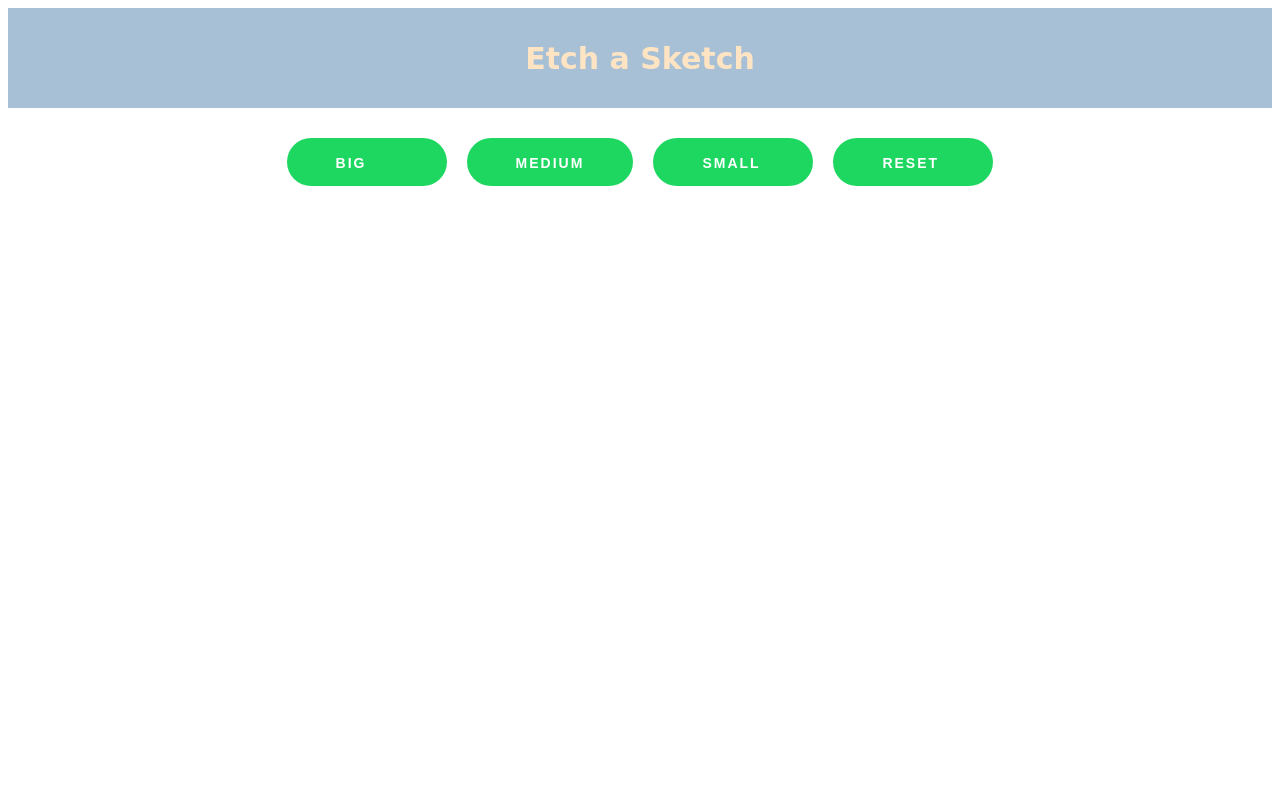
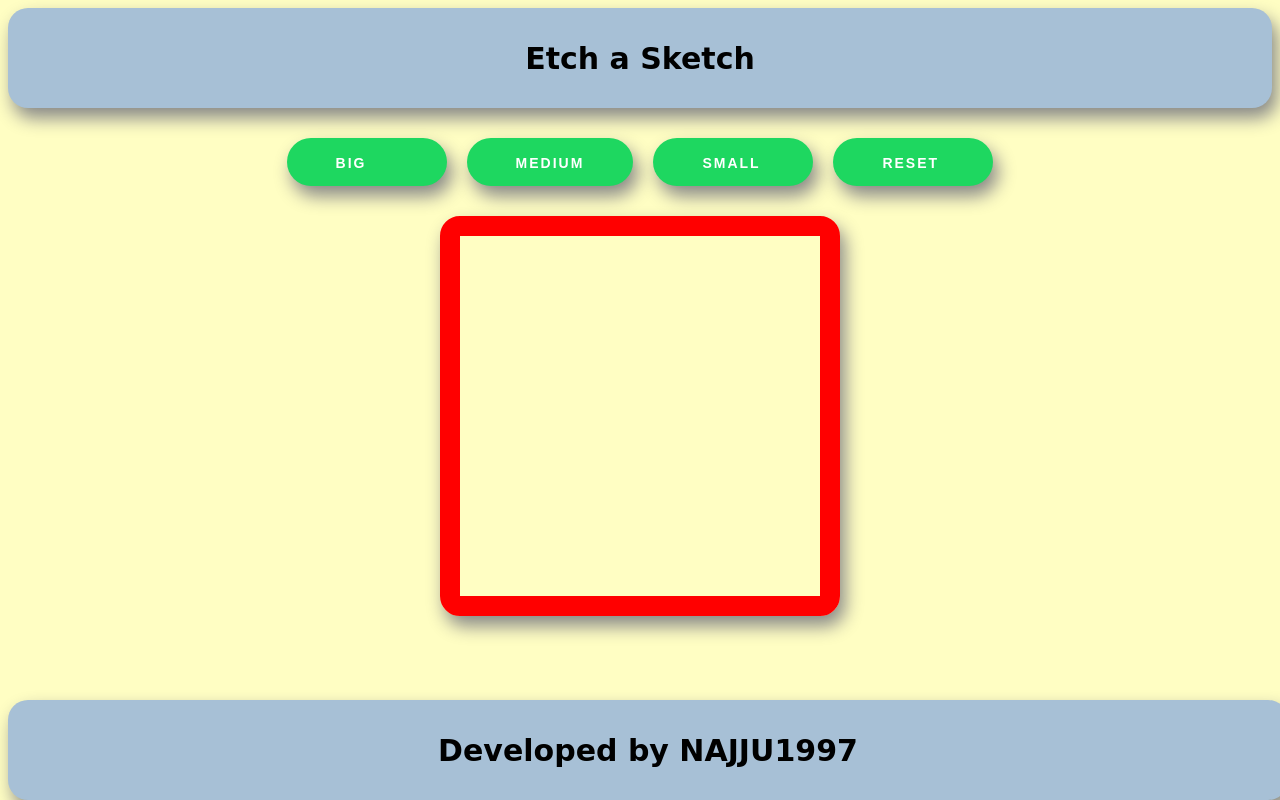
Before and after one commit to najju1997/etch-a-sketch, a plain HTML site: page index.html in a window 1280 px wide. Drawn offline with Linux system fonts and the light colour scheme.

Commit message:
FINAL CHANGE

```diff
--- a/index.html
+++ b/index.html
@@ -17,6 +17,7 @@
     </div>
 
     <div class="container"></div>
+    <footer>Developed by NAJJU1997</footer>
     <script src="script.js" defer></script>
 </body>
 </html>
--- a/style.css
+++ b/style.css
@@ -1,3 +1,6 @@
+body {
+  background-color: #fffec3;
+}
 header {
   display: flex;
   justify-content: center;
@@ -8,8 +11,9 @@ header {
   background-color: rgb(167, 192, 214);
   padding: 20px auto;
   height: 100px;
-  color: bisque;
-
+  color: rgb(0, 0, 0);
+  box-shadow: 5px 10px 18px #888888;
+  border-radius: 20px;
 }
 
 .button-container {
@@ -44,13 +48,17 @@ header {
       background-color: #b6e0c4;
   }
   margin: 10px 10px;
+  box-shadow: 5px 10px 18px #888888;
 }
 
 .container {
   display: grid;
-  width: 400px; /* Set the desired width of the grid */
-  height: 400px;
+  width: 360px; /* Set the desired width of the grid */
+  height: 360px;
   margin: 20px auto;
+  border: 20px solid red;
+  border-radius: 20px;
+  box-shadow: 5px 10px 18px #888888;
 }
 
 .square {
@@ -58,3 +66,21 @@ header {
     border: 0.2px solid rgb(150, 146, 146);  /* Optional: Add a background color to the squares */
 
 }
+
+footer {
+  display: flex;
+  justify-content: center;
+  align-items: center;
+  position: absolute;
+  bottom: 0;
+  width: 100%;
+  font-size: 30px;
+  font-weight: bold;
+  font-family: 'Lobster', cursive;
+  background-color: rgb(167, 192, 214);
+  padding: 20px auto;
+  height: 100px;
+  color: rgb(0, 0, 0);
+  box-shadow: 5px 10px 18px #888888;
+  border-radius: 20px;
+}
```
